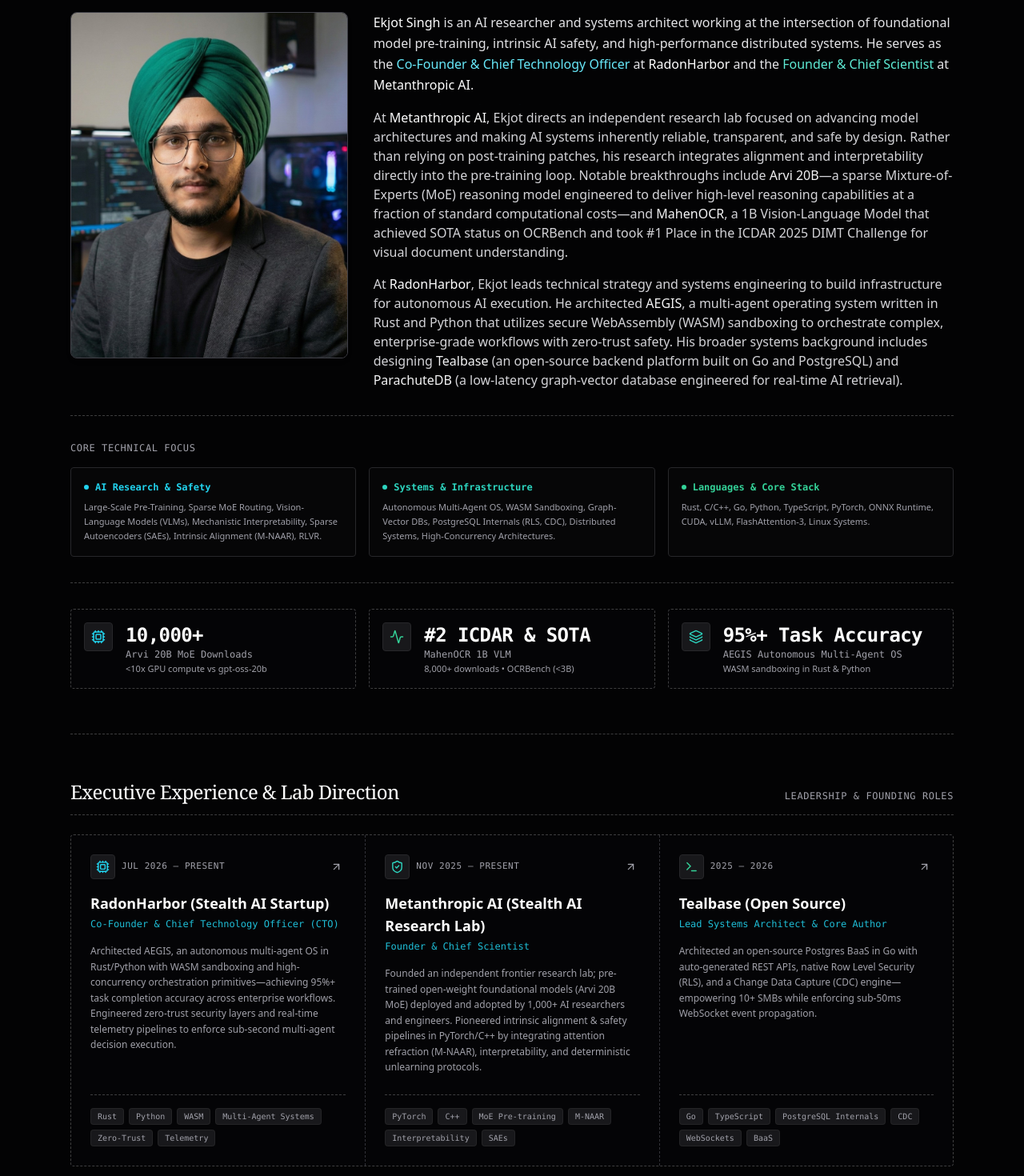
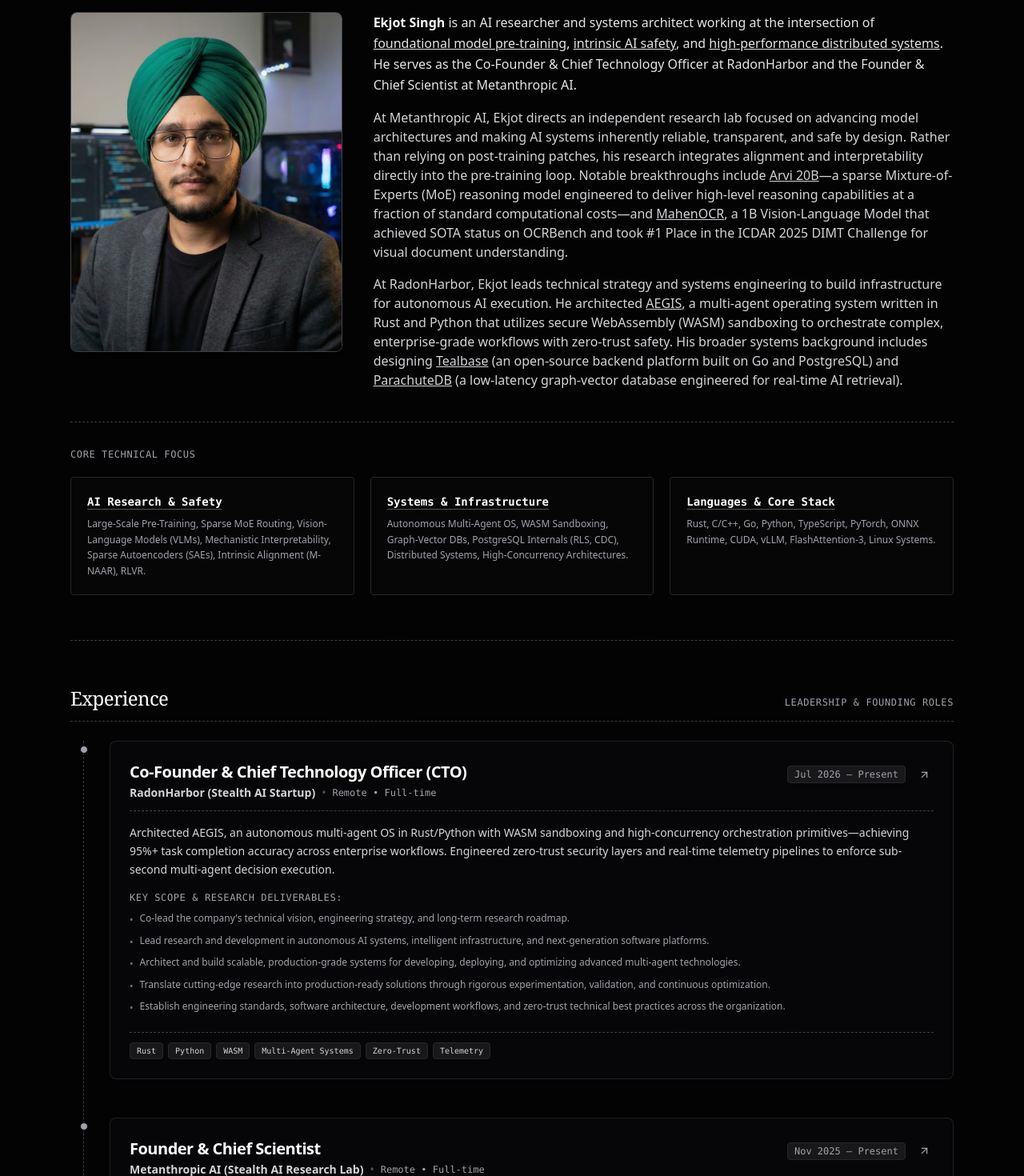
Before and after one commit to ekjotsinghmakhija/website, a Next.js app: page / in a window 1280 px wide. Shown: the part 320-1790 px from the top of the page at 80% size. Built offline with nearby package versions, Linux system fonts and the light colour scheme.

Commit message:
feat(ui): complete portfolio overhaul with journey timeline, enlarged photo, clean typography bio, and full-width credentials layout

```diff
--- a/src/components/layout/Navbar.tsx
+++ b/src/components/layout/Navbar.tsx
@@ -42,7 +42,6 @@ export default function Navbar() {
                         href="/"
                         className="flex items-center gap-2 text-white font-serif font-bold tracking-tight hover:text-cyan-400 transition-colors z-50"
                     >
-                        <Terminal size={18} className="text-cyan-400" />
                         EKJOT SINGH.
                     </Link>
 
--- a/src/components/sections/BentoHero.tsx
+++ b/src/components/sections/BentoHero.tsx
@@ -1,7 +1,7 @@
 "use client";
 import React from "react";
 import Image from "next/image";
-import { Download, Mail, Cpu, Layers, Activity } from "lucide-react";
+import { Download, Mail } from "lucide-react";
 import { GithubIcon } from "@/components/icons/GithubIcon";
 import { LinkedinIcon } from "@/components/icons/LinkedinIcon";
 import { SOCIALS } from "@/lib/socials";
@@ -13,10 +13,10 @@ export default function BentoHero() {
       <div className="flex flex-col gap-4 pb-8 border-b border-dashed border-zinc-700/80">
         <div>
           <h1 className="text-4xl sm:text-6xl md:text-7xl font-serif font-normal tracking-tight text-white">
-            Ekjot Singh
+            EKJOT SINGH
           </h1>
-          <p className="mt-2 text-sm sm:text-base font-mono text-cyan-400/95 tracking-wide w-full">
-            Co-Founder & CTO @RadonHarbor | Founder & Chief Scientist @Metanthropic AI
+          <p className="mt-2 text-sm sm:text-base font-mono text-zinc-300 tracking-wide w-full">
+            Co-Founder & CTO @ RadonHarbor | Founder & Chief Scientist @ Metanthropic AI
           </p>
         </div>
 
@@ -54,11 +54,11 @@ export default function BentoHero() {
         </div>
       </div>
 
-      {/* Main Grid: Exact 1:2 ratio (Photo 1 col : Text Bio 2 cols) */}
-      <div className="grid grid-cols-1 md:grid-cols-3 gap-8 pt-8 items-start">
-        {/* Photo Column (1 part out of 3 = 1/3) */}
-        <div className="md:col-span-1">
-          <div className="relative aspect-[4/5] w-full rounded-lg overflow-hidden border border-zinc-700 bg-zinc-950 shadow-md">
+      {/* Main Grid: 1:2 ratio (Photo 1 part, Bio narrative 2 parts) */}
+      <div className="grid grid-cols-1 md:grid-cols-12 gap-8 pt-8 items-start">
+        {/* Photo Column (4 cols = 1/3 with +10% enlarged photo container) */}
+        <div className="md:col-span-4 flex justify-center md:justify-start">
+          <div className="relative aspect-[4/5] w-full max-w-[340px] rounded-lg overflow-hidden border border-zinc-700 bg-zinc-950 shadow-md">
             <Image
               src="/images/avatar.jpg"
               alt="Ekjot Singh"
@@ -69,95 +69,56 @@ export default function BentoHero() {
           </div>
         </div>
 
-        {/* Bio Narrative Column (2 parts out of 3 = 2/3) */}
-        <div className="md:col-span-2 flex flex-col justify-between">
+        {/* Bio Narrative Column (8 cols = 2/3) - No colorful highlights, pure typography with underline & bold */}
+        <div className="md:col-span-8 flex flex-col justify-between">
           <div className="space-y-4 text-zinc-300 text-sm sm:text-base leading-relaxed font-light">
             <p className="text-zinc-200 leading-relaxed">
-              <strong className="text-white font-medium">Ekjot Singh</strong> is an AI researcher and systems architect working at the intersection of foundational model pre-training, intrinsic AI safety, and high-performance distributed systems. He serves as the <span className="text-cyan-300 font-medium">Co-Founder & Chief Technology Officer</span> at <strong className="text-white font-medium">RadonHarbor</strong> and the <span className="text-teal-300 font-medium">Founder & Chief Scientist</span> at <strong className="text-white font-medium">Metanthropic AI</strong>.
+              <strong className="text-white font-semibold">Ekjot Singh</strong> is an AI researcher and systems architect working at the intersection of <u>foundational model pre-training</u>, <u>intrinsic AI safety</u>, and <u>high-performance distributed systems</u>. He serves as the <strong>Co-Founder & Chief Technology Officer</strong> at <strong>RadonHarbor</strong> and the <strong>Founder & Chief Scientist</strong> at <strong>Metanthropic AI</strong>.
             </p>
 
             <p>
-              At <strong className="text-white font-medium">Metanthropic AI</strong>, Ekjot directs an independent research lab focused on advancing model architectures and making AI systems inherently reliable, transparent, and safe by design. Rather than relying on post-training patches, his research integrates alignment and interpretability directly into the pre-training loop. Notable breakthroughs include <strong className="text-zinc-100 font-medium">Arvi 20B</strong>—a sparse Mixture-of-Experts (MoE) reasoning model engineered to deliver high-level reasoning capabilities at a fraction of standard computational costs—and <strong className="text-zinc-100 font-medium">MahenOCR</strong>, a 1B Vision-Language Model that achieved SOTA status on OCRBench and took #1 Place in the ICDAR 2025 DIMT Challenge for visual document understanding.
+              At <strong>Metanthropic AI</strong>, Ekjot directs an independent research lab focused on advancing model architectures and making AI systems inherently reliable, transparent, and safe by design. Rather than relying on post-training patches, his research integrates alignment and interpretability directly into the pre-training loop. Notable breakthroughs include <strong><u>Arvi 20B</u></strong>—a sparse Mixture-of-Experts (MoE) reasoning model engineered to deliver high-level reasoning capabilities at a fraction of standard computational costs—and <strong><u>MahenOCR</u></strong>, a 1B Vision-Language Model that achieved SOTA status on OCRBench and took <strong>#1 Place</strong> in the ICDAR 2025 DIMT Challenge for visual document understanding.
             </p>
 
             <p>
-              At <strong className="text-white font-medium">RadonHarbor</strong>, Ekjot leads technical strategy and systems engineering to build infrastructure for autonomous AI execution. He architected <strong className="text-zinc-100 font-medium">AEGIS</strong>, a multi-agent operating system written in Rust and Python that utilizes secure WebAssembly (WASM) sandboxing to orchestrate complex, enterprise-grade workflows with zero-trust safety. His broader systems background includes designing <strong className="text-zinc-100 font-medium">Tealbase</strong> (an open-source backend platform built on Go and PostgreSQL) and <strong className="text-zinc-100 font-medium">ParachuteDB</strong> (a low-latency graph-vector database engineered for real-time AI retrieval).
+              At <strong>RadonHarbor</strong>, Ekjot leads technical strategy and systems engineering to build infrastructure for autonomous AI execution. He architected <strong><u>AEGIS</u></strong>, a multi-agent operating system written in Rust and Python that utilizes secure WebAssembly (WASM) sandboxing to orchestrate complex, enterprise-grade workflows with zero-trust safety. His broader systems background includes designing <strong><u>Tealbase</u></strong> (an open-source backend platform built on Go and PostgreSQL) and <strong><u>ParachuteDB</u></strong> (a low-latency graph-vector database engineered for real-time AI retrieval).
             </p>
           </div>
         </div>
       </div>
 
-      {/* Core Technical Focus - Spanning Full Width of the Grid */}
-      <div className="mt-8 pt-8 border-t border-dashed border-zinc-700/80">
-        <h3 className="text-xs font-mono uppercase tracking-wider text-zinc-400 mb-4">
+      {/* Core Technical Focus - Full Width with clean typography */}
+      <div className="mt-10 pt-8 border-t border-dashed border-zinc-700/80">
+        <h3 className="text-xs font-mono uppercase tracking-wider text-zinc-400 mb-5">
           Core Technical Focus
         </h3>
 
-        <div className="grid grid-cols-1 md:grid-cols-3 gap-4 font-mono text-xs">
-          <div className="p-4 rounded bg-zinc-950/60 border border-zinc-800">
-            <div className="text-cyan-400 font-semibold mb-2 flex items-center gap-2">
-              <span className="w-1.5 h-1.5 rounded-full bg-cyan-400" />
+        <div className="grid grid-cols-1 md:grid-cols-3 gap-5 font-mono text-xs">
+          <div className="p-5 rounded bg-zinc-950/60 border border-zinc-800">
+            <h4 className="text-sm font-semibold text-white mb-2 underline decoration-zinc-600 underline-offset-4">
               AI Research & Safety
-            </div>
-            <p className="text-[11px] text-zinc-400 leading-relaxed font-sans">
+            </h4>
+            <p className="text-xs text-zinc-400 leading-relaxed font-sans mt-2">
               Large-Scale Pre-Training, Sparse MoE Routing, Vision-Language Models (VLMs), Mechanistic Interpretability, Sparse Autoencoders (SAEs), Intrinsic Alignment (M-NAAR), RLVR.
             </p>
           </div>
 
-          <div className="p-4 rounded bg-zinc-950/60 border border-zinc-800">
-            <div className="text-teal-400 font-semibold mb-2 flex items-center gap-2">
-              <span className="w-1.5 h-1.5 rounded-full bg-teal-400" />
+          <div className="p-5 rounded bg-zinc-950/60 border border-zinc-800">
+            <h4 className="text-sm font-semibold text-white mb-2 underline decoration-zinc-600 underline-offset-4">
               Systems & Infrastructure
-            </div>
-            <p className="text-[11px] text-zinc-400 leading-relaxed font-sans">
+            </h4>
+            <p className="text-xs text-zinc-400 leading-relaxed font-sans mt-2">
               Autonomous Multi-Agent OS, WASM Sandboxing, Graph-Vector DBs, PostgreSQL Internals (RLS, CDC), Distributed Systems, High-Concurrency Architectures.
             </p>
           </div>
 
-          <div className="p-4 rounded bg-zinc-950/60 border border-zinc-800">
-            <div className="text-emerald-400 font-semibold mb-2 flex items-center gap-2">
-              <span className="w-1.5 h-1.5 rounded-full bg-emerald-400" />
+          <div className="p-5 rounded bg-zinc-950/60 border border-zinc-800">
+            <h4 className="text-sm font-semibold text-white mb-2 underline decoration-zinc-600 underline-offset-4">
               Languages & Core Stack
-            </div>
-            <p className="text-[11px] text-zinc-400 leading-relaxed font-sans">
+            </h4>
+            <p className="text-xs text-zinc-400 leading-relaxed font-sans mt-2">
               Rust, C/C++, Go, Python, TypeScript, PyTorch, ONNX Runtime, CUDA, vLLM, FlashAttention-3, Linux Systems.
             </p>
-          </div>
-        </div>
-      </div>
-
-      {/* Metrics Row */}
-      <div className="grid grid-cols-1 sm:grid-cols-3 gap-4 mt-8 pt-8 border-t border-dashed border-zinc-700/80">
-        <div className="flex items-start gap-4 p-4 rounded bg-zinc-950/40 border border-dashed border-zinc-700/90">
-          <div className="p-2 rounded bg-zinc-900 border border-zinc-800 text-cyan-400">
-            <Cpu size={18} />
-          </div>
-          <div>
-            <div className="text-2xl font-mono font-bold text-white tracking-tight">10,000+</div>
-            <div className="text-xs font-mono text-zinc-400">Arvi 20B MoE Downloads</div>
-            <div className="text-[11px] text-zinc-400 mt-0.5">&lt;10x GPU compute vs gpt-oss-20b</div>
-          </div>
-        </div>
-
-        <div className="flex items-start gap-4 p-4 rounded bg-zinc-950/40 border border-dashed border-zinc-700/90">
-          <div className="p-2 rounded bg-zinc-900 border border-zinc-800 text-emerald-400">
-            <Activity size={18} />
-          </div>
-          <div>
-            <div className="text-2xl font-mono font-bold text-white tracking-tight">#2 ICDAR & SOTA</div>
-            <div className="text-xs font-mono text-zinc-400">MahenOCR 1B VLM</div>
-            <div className="text-[11px] text-zinc-400 mt-0.5">8,000+ downloads • OCRBench (&lt;3B)</div>
-          </div>
-        </div>
-
-        <div className="flex items-start gap-4 p-4 rounded bg-zinc-950/40 border border-dashed border-zinc-700/90">
-          <div className="p-2 rounded bg-zinc-900 border border-zinc-800 text-teal-400">
-            <Layers size={18} />
-          </div>
-          <div>
-            <div className="text-2xl font-mono font-bold text-white tracking-tight">95%+ Task Accuracy</div>
-            <div className="text-xs font-mono text-zinc-400">AEGIS Autonomous Multi-Agent OS</div>
-            <div className="text-[11px] text-zinc-400 mt-0.5">WASM sandboxing in Rust & Python</div>
           </div>
         </div>
       </div>
--- a/src/components/sections/GridExperience.tsx
+++ b/src/components/sections/GridExperience.tsx
@@ -1,77 +1,151 @@
 "use client";
 import React from "react";
-import { EXPERIENCE } from "@/lib/experience";
 import SectionHeading from "@/components/ui/SectionHeading";
-import { ArrowUpRight, ShieldCheck, Cpu, Terminal } from "lucide-react";
+import { ArrowUpRight } from "lucide-react";
+
+interface JourneyMilestone {
+  period: string;
+  duration?: string;
+  role: string;
+  company: string;
+  type: string;
+  link?: string;
+  summary: string;
+  responsibilities: string[];
+  techStack: string[];
+}
+
+const JOURNEY: JourneyMilestone[] = [
+  {
+    period: "Jul 2026 – Present",
+    duration: "5 mos",
+    role: "Co-Founder & Chief Technology Officer (CTO)",
+    company: "RadonHarbor (Stealth AI Startup)",
+    type: "Remote • Full-time",
+    link: "https://www.linkedin.com/in/ekjot-singh-thefirst/",
+    summary:
+      "Architected AEGIS, an autonomous multi-agent OS in Rust/Python with WASM sandboxing and high-concurrency orchestration primitives—achieving 95%+ task completion accuracy across enterprise workflows. Engineered zero-trust security layers and real-time telemetry pipelines to enforce sub-second multi-agent decision execution.",
+    responsibilities: [
+      "Co-lead the company's technical vision, engineering strategy, and long-term research roadmap.",
+      "Lead research and development in autonomous AI systems, intelligent infrastructure, and next-generation software platforms.",
+      "Architect and build scalable, production-grade systems for developing, deploying, and optimizing advanced multi-agent technologies.",
+      "Translate cutting-edge research into production-ready solutions through rigorous experimentation, validation, and continuous optimization.",
+      "Establish engineering standards, software architecture, development workflows, and zero-trust technical best practices across the organization.",
+    ],
+    techStack: ["Rust", "Python", "WASM", "Multi-Agent Systems", "Zero-Trust", "Telemetry"],
+  },
+  {
+    period: "Nov 2025 – Present",
+    duration: "1 yr 1 mo",
+    role: "Founder & Chief Scientist",
+    company: "Metanthropic AI (Stealth AI Research Lab)",
+    type: "Remote • Full-time",
+    link: "https://metanthropic.vercel.app",
+    summary:
+      "Founded an independent frontier research lab; pre-trained open-weight foundational models (Arvi 20B MoE) deployed and adopted by 1,000+ AI researchers and engineers. Pioneered intrinsic alignment & safety pipelines in PyTorch/C++ by integrating attention refraction (M-NAAR), interpretability, and deterministic unlearning protocols.",
+    responsibilities: [
+      "Technical Leadership: Direct research spanning sparse MoE scaling, test-time reasoning, dataset distillation, and mechanistic interpretability.",
+      "Architecture & Pre-Training: Oversee end-to-end pre-training pipelines, ViT-LLM integrations, and RLVR frameworks.",
+      "Intrinsic Safety: Eliminate post-training patches by embedding safety, unlearning, and alignment directly into latent geometry.",
+      "Breakthroughs Delivered: Arvi-20B (Sparse MoE reasoning model matching gpt-oss-20b at <10x compute), MahenOCR (1B VLM #1 ICDAR 2025 DIMT & OCRBench SOTA), Chronometric Flux Gating (CFG for SAEs), and M-NAAR unlearning protocols.",
+    ],
+    techStack: ["PyTorch", "C++", "MoE Pre-training", "M-NAAR", "Interpretability", "SAEs"],
+  },
+  {
+    period: "Aug 2025 – Sep 2026",
+    duration: "1 yr 2 mos",
+    role: "Lead Systems Architect & Core Author",
+    company: "Tealbase (Open Source BaaS)",
+    type: "Remote • Full-time",
+    link: "https://github.com/tealbase/tealbase",
+    summary:
+      "Architected Tealbase, an open-source Backend-as-a-Service (BaaS) platform built to eliminate the trade-off between rapid developer iteration and relational database rigor, empowering 10+ SMBs with sub-50ms WebSocket event propagation.",
+    responsibilities: [
+      "High-Performance Platform Infrastructure: Architected the core backend engine from scratch in Go, engineering low-latency database proxying, dynamic connection pooling, and automated RESTful API generation mapped directly to PostgreSQL schemas.",
+      "Real-Time Engine & Change Data Capture (CDC): Built a high-concurrency real-time streaming pipeline leveraging PostgreSQL Logical Replication/CDC and WebSocket subscriptions to broadcast database state changes with sub-50ms latency.",
+      "Identity & Fine-Grained Security: Implemented an enterprise-grade authentication service featuring JWT management, OAuth integration, and direct binding to PostgreSQL Row-Level Security (RLS) policies for automated, zero-trust data access control.",
+      "Developer Tooling & Management APIs: Designed an intuitive CLI and admin management APIs to streamline local development workflows, automated schema migrations, and API key management.",
+    ],
+    techStack: ["Go", "TypeScript", "PostgreSQL Internals", "CDC", "WebSockets", "BaaS"],
+  },
+];
 
 export default function GridExperience() {
-  const getIcon = (id: string) => {
-    switch (id) {
-      case "radonharbor":
-        return <Cpu className="text-cyan-400" size={17} />;
-      case "metanthropic":
-        return <ShieldCheck className="text-teal-400" size={17} />;
-      default:
-        return <Terminal className="text-emerald-400" size={17} />;
-    }
-  };
-
   return (
     <section className="py-14 border-b border-dashed border-zinc-700/80">
       <SectionHeading badge="Leadership & Founding Roles">
-        Executive Experience & Lab Direction
+        Experience
       </SectionHeading>
 
-      <div className="grid grid-cols-1 md:grid-cols-3 divide-y md:divide-y-0 md:divide-x divide-dashed divide-zinc-700/80 border border-dashed border-zinc-700/80 rounded bg-zinc-950/40">
-        {EXPERIENCE.map((exp) => (
-          <div
-            key={exp.id}
-            className="flex flex-col justify-between p-6 hover:bg-zinc-900/30 transition-colors"
-          >
+      <div className="relative border-l border-dashed border-zinc-700/80 ml-3 sm:ml-4 space-y-12">
+        {JOURNEY.map((item, index) => (
+          <div key={item.company} className="relative pl-6 sm:pl-8 group">
+            {/* Timeline Node */}
+            <div className="absolute -left-[5px] top-1.5 h-2.5 w-2.5 rounded-full bg-zinc-400 border border-zinc-950 group-hover:bg-white transition-colors" />
+
+            <div className="p-6 rounded-lg bg-zinc-950/70 border border-zinc-800/80 hover:border-zinc-700 transition-colors">
+              {/* Header */}
+              <div className="flex flex-col sm:flex-row sm:items-baseline justify-between gap-2 pb-3 mb-4 border-b border-dashed border-zinc-800">
                 <div>
-              <div className="flex items-center justify-between gap-2 mb-4">
-                <div className="flex items-center gap-2">
-                  <div className="p-1.5 rounded bg-zinc-900 border border-zinc-800">
-                    {getIcon(exp.id)}
+                  <h3 className="text-xl font-bold text-white tracking-tight">
+                    {item.role}
+                  </h3>
+                  <div className="text-sm font-medium text-zinc-300 mt-0.5 flex flex-wrap items-center gap-2">
+                    <span className="font-semibold">{item.company}</span>
+                    <span className="text-zinc-600">•</span>
+                    <span className="text-xs font-mono text-zinc-400">{item.type}</span>
                   </div>
-                  <span className="text-[11px] font-mono text-zinc-400 uppercase tracking-wider">
-                    {exp.date}
+                </div>
+
+                <div className="flex items-center gap-3 font-mono text-xs text-zinc-400">
+                  <span className="px-2 py-0.5 rounded bg-zinc-900 border border-zinc-800">
+                    {item.period}
                   </span>
-                </div>
-                {exp.link && (
+                  {item.link && (
                     <a
-                    href={exp.link}
+                      href={item.link}
                       target="_blank"
                       rel="noreferrer"
                       className="p-1 rounded text-zinc-400 hover:text-white transition-colors"
-                    title="Open link"
+                      title="Open position link"
                     >
                       <ArrowUpRight size={15} />
                     </a>
                   )}
                 </div>
+              </div>
 
-              <h3 className="text-lg font-bold text-white mb-1">
-                {exp.company}
-              </h3>
-              <p className="text-xs font-mono text-cyan-400/90 mb-4 font-medium">
-                {exp.role}
+              {/* Core Narrative Summary */}
+              <p className="text-sm text-zinc-300 leading-relaxed font-light mb-4">
+                {item.summary}
               </p>
 
-              <p className="text-xs text-zinc-400 leading-relaxed mb-6 font-light">
-                {exp.description}
-              </p>
+              {/* Core Responsibilities & Impact */}
+              <div className="space-y-2 mb-5">
+                <h4 className="text-xs font-mono uppercase tracking-wider text-zinc-400">
+                  Key Scope & Research Deliverables:
+                </h4>
+                <ul className="space-y-1.5 text-xs text-zinc-400 leading-relaxed font-sans">
+                  {item.responsibilities.map((resp, rIdx) => (
+                    <li key={rIdx} className="flex items-start gap-2">
+                      <span className="text-zinc-500 mt-0.5">•</span>
+                      <span>{resp}</span>
+                    </li>
+                  ))}
+                </ul>
               </div>
 
-            <div className="pt-4 border-t border-dashed border-zinc-800 flex flex-wrap gap-1.5">
-              {exp.techStack.map((tech) => (
+              {/* Technology Tags */}
+              <div className="pt-3 border-t border-dashed border-zinc-850 flex flex-wrap gap-1.5">
+                {item.techStack.map((tech) => (
                   <span
                     key={tech}
-                  className="px-2 py-0.5 rounded text-[10px] font-mono bg-zinc-900 border border-zinc-800/80 text-zinc-400"
+                    className="px-2 py-0.5 rounded text-[10px] font-mono bg-zinc-900 border border-zinc-800 text-zinc-300"
                   >
                     {tech}
                   </span>
                 ))}
+              </div>
             </div>
           </div>
         ))}
--- a/src/components/sections/GridNotebook.tsx
+++ b/src/components/sections/GridNotebook.tsx
@@ -12,7 +12,7 @@ export default function GridNotebook() {
 
   return (
     <section className="py-14">
-      <SectionHeading badge="Deep Dives & Systems Architecture">
+      <SectionHeading badge="Deep Dives & Personal Thoughts">
         Blogs
       </SectionHeading>
 
--- a/src/components/sections/GridPublications.tsx
+++ b/src/components/sections/GridPublications.tsx
@@ -15,7 +15,7 @@ export default function GridPublications() {
 
   return (
     <section className="py-14 border-b border-dashed border-zinc-700/80">
-      <SectionHeading badge="Frontier AI & Intrinsic Safety">
+      <SectionHeading badge="Frontier AI & Research">
         Research
       </SectionHeading>
 
```
Also changed, not shown: src/components/sections/Footer.tsx (+7 -5 lines), src/components/sections/GridStackAndEducation.tsx (+64 -46 lines). Lines whose indentation alone changed are shown as unchanged.
